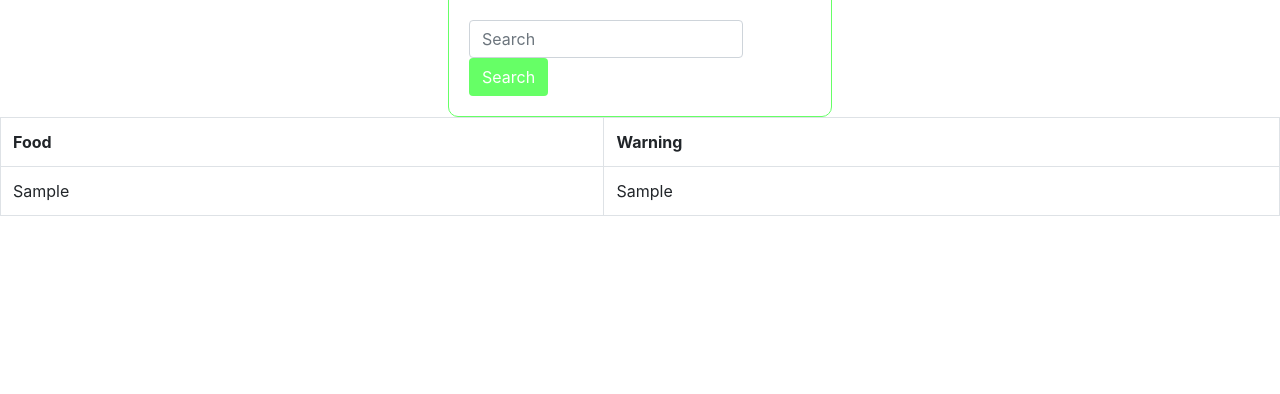
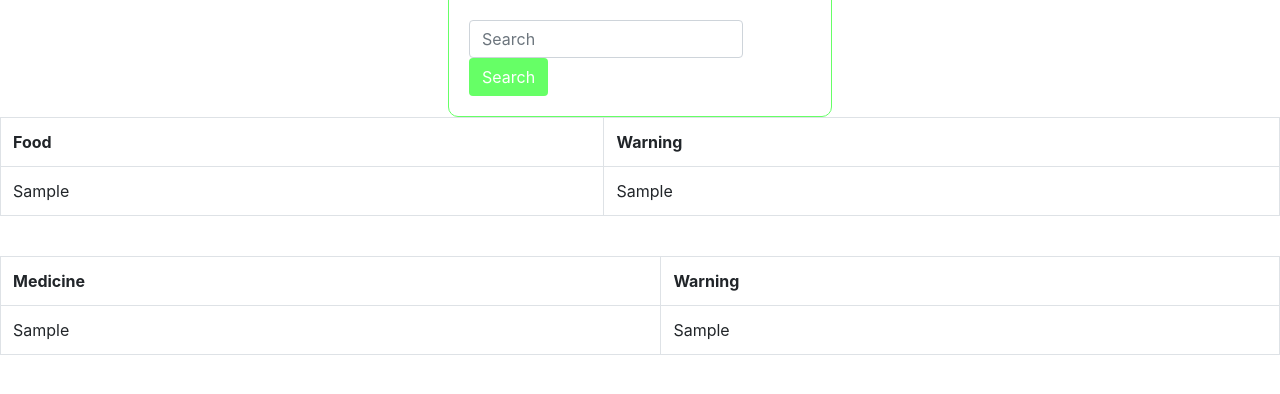
Before and after one commit to laura9578/pregnancypal, a PHP site: page /healthInfo.php in a window 1280 px wide. Shown: the part 178-572 px from the top of the page. Run offline with PHP 8.4, Linux system fonts and the light colour scheme; tables that the repository leaves empty or names only in its code hold one stand-in row (values such as "Sample post"); some libraries are stand-ins or nearby versions.

Commit message:
Medicine database query and table added

```diff
--- a/healthInfo.php
+++ b/healthInfo.php
@@ -1,7 +1,9 @@
 <?php include('server.php') ?>
 <?php
 $foodQuery = "SELECT food, foodWarning FROM food_warning_table" ;
+$medicineQuery = "SELECT medicine, medicineWarning FROM medicine_warning_table" ;
 $term = mysqli_query($db, $foodQuery);
+$term2 = mysqli_query($db, $medicineQuery);
 ?>
 
 <!DOCTYPE html>
@@ -40,5 +42,17 @@ $term = mysqli_query($db, $foodQuery);
 		 echo "</table>";
 		}
 		 ?>
+		 <br>
+
+		<?php
+		if ($term2->num_rows > 0) {
+		echo "<table class='table table-bordered'><tr><th>Medicine</th><th>Warning</th></tr>";
+			while($row = $term2->fetch_assoc()) {
+			echo "<tr><td>". $row['medicine'] . "</td><td>". $row['medicineWarning'] . "</td></tr>";
+		 }
+		 echo "</table>";
+		}
+		 ?>
+
 </body>
 </html>
```
